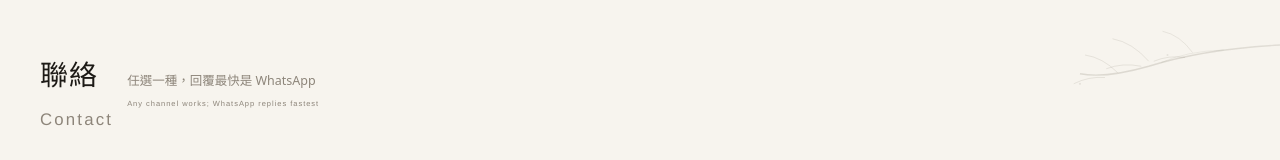
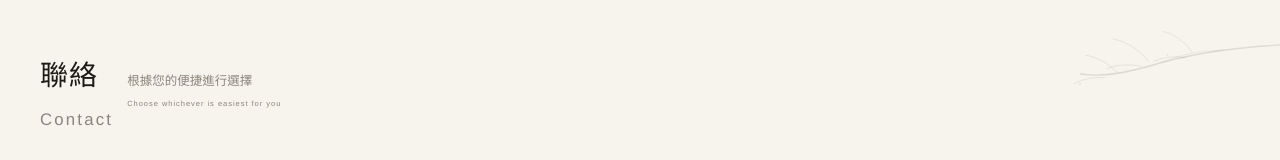
Before and after one commit to TongtaiWenHua/TongtaiWenHua.github.io, a plain HTML site: page index.html in a window 1280 px wide. Shown: the part 8605-8765 px from the top of the page. Drawn offline with Linux system fonts and the light colour scheme.

Commit message:
bilingual zh/en captions, ink-wash backdrop, compact contacts, fixed admin code

```diff
--- a/index.html
+++ b/index.html
@@ -388,7 +388,7 @@ p{margin:0}
 
 <section class="sec" id="contact">
   <div class="wrap">
-    <div class="sec-hd"><h2 data-tx="ct.title" data-en="Contact">聯絡</h2><div class="sec-note" data-tx="ct.note" data-en="Any channel works; WhatsApp replies fastest">任選一種，回覆最快是 WhatsApp</div></div>
+    <div class="sec-hd"><h2 data-tx="ct.title" data-en="Contact">聯絡</h2><div class="sec-note" data-tx="ct.note" data-en="Choose whichever is easiest for you">根據您的便捷進行選擇</div></div>
     <div class="ct-grid" id="ctList"></div>
   </div>
 </section>
```
